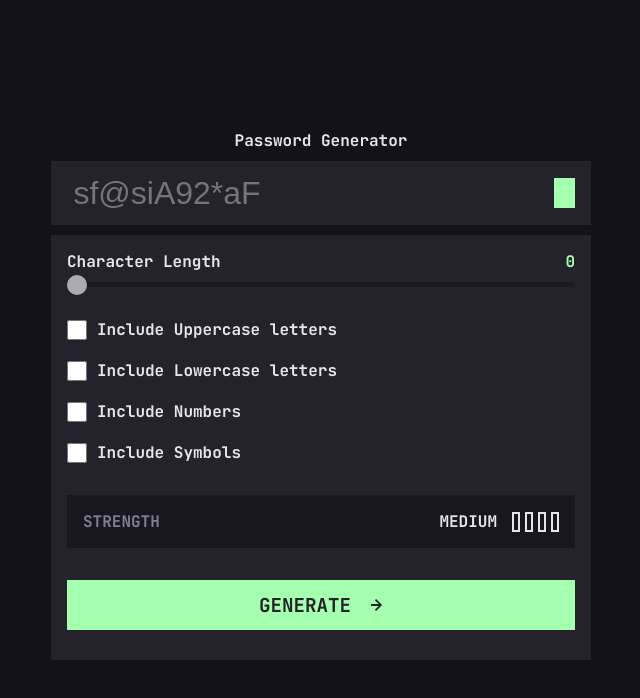
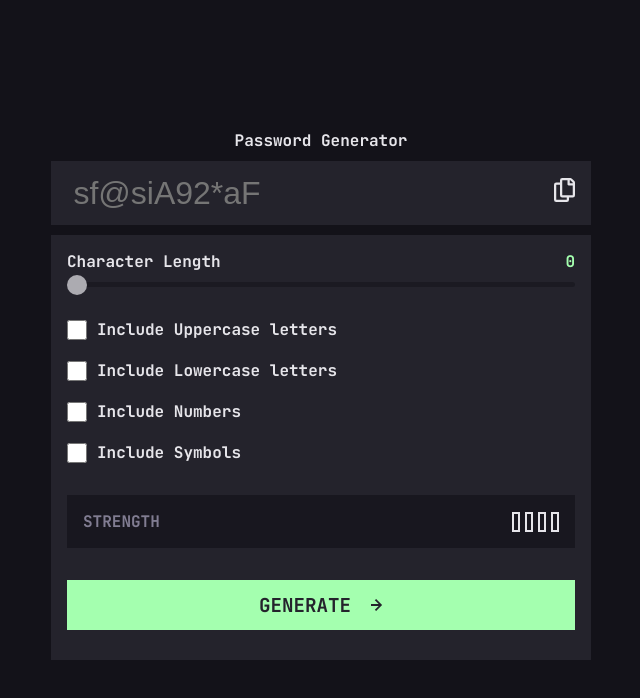
Before and after one commit to Jhay-Great/passwordGen, an Angular app: page / in a window 1280 px wide. In both pictures the pointer is over the button 883 px from the left and 193 px from the top of the page. Shown: the top 698 px of the page, without its empty margins (319-959 px from the left). Built offline with nearby package versions, Linux system fonts and the light colour scheme.

Commit message:
feature: dynamic password strength status

```diff
--- a/src/app/app.component.html
+++ b/src/app/app.component.html
@@ -58,7 +58,7 @@
      <section class="password-strength">
       <p>strength</p>
       <div>
-        <p>medium</p>
+        <p>{{passwordStrength}}</p>
         <div class="strength_gauge">
           <!-- loop through this about 4 times -->
            @for (gauge of [0, 1, 2, 3]; track $index) {
--- a/src/app/app.component.scss
+++ b/src/app/app.component.scss
@@ -47,6 +47,15 @@ h1 {
             display: block;
             width: fit-content;
             height: fit-content;
+            background: $bg-transparent;
+
+            &:hover {
+                border: none;
+
+                svg path {
+                    fill: $bg-smoke-white;
+                }
+            }
         }
     }
 }
@@ -211,4 +220,16 @@ button {
     color: $bg-main-color;
     font-family: $general-font;
     background: $bg-secondary-color;
+
+    &:hover {
+        background: $bg-main-color;
+        border: 2px solid $bg-secondary-color;
+        color: $bg-secondary-color;
+        // transition: all 600ms ease-in;
+
+        svg path {
+            fill: $bg-secondary-color;
+            // transition: all 600ms ease-in;
+        }
+    }
 }
--- a/src/app/app.component.ts
+++ b/src/app/app.component.ts
@@ -106,15 +106,16 @@ export class AppComponent implements OnInit {
     // const { uppercase, lowercase, numbers, symbols } = this.formState
     let characterCount = 0;
 
-    if (this.generatedPassword.length < 8) return `Too weak`;
+    if (this.generatedPassword.length < 8 || characterCount) return `too weak`;
     if (uppercase) characterCount++;
     if (lowercase) characterCount++;
     if (numbers) characterCount++;
     if (symbols) characterCount++;
 
+    // critically look at this
+    if (this.generatedPassword.length >= 12 && characterCount >= 3) return 'strong';
+    if (this.generatedPassword.length >= 8 && characterCount >= 2) return 'medium';
     if (this.generatedPassword.length >= 8 && characterCount === 1) return 'weak';
-    if (this.generatedPassword.length >= 8 && characterCount >= 2) return 'medium';
-    if (this.generatedPassword.length >= 12 && characterCount >= 3) return 'strong';
 
     return;
 
```
